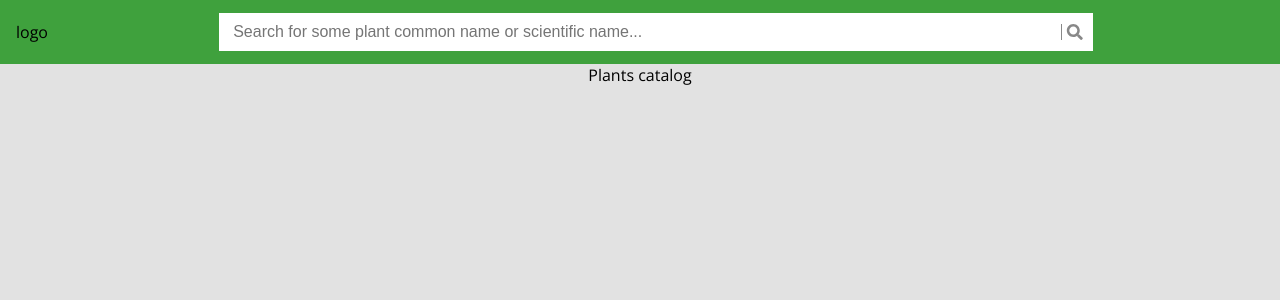
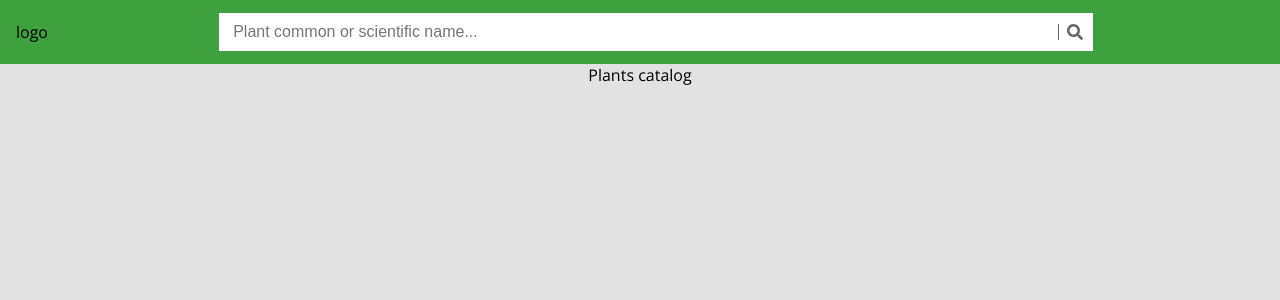
Before and after one commit to Nadaleti/plant-catalog, a React (Create React App) app: page / in a window 1280 px wide. Shown: the top 300 px of the page. Built offline with nearby package versions, Linux system fonts and the light colour scheme.

Commit message:
PC-2 Fixing style when searchbar is on focus

```diff
--- a/src/components/Searchbar/Searchbar.js
+++ b/src/components/Searchbar/Searchbar.js
@@ -10,7 +10,7 @@ const searchbar = (props) => {
     <div className={classes.Searchbar}>
       <input type="text"
         onFocus={props.focused} onBlur={props.blur}
-        placeholder="Search for some plant common name or scientific name..." />
+        placeholder="Plant common or scientific name..." />
       <FontAwesomeIcon icon={faSearch} className={classes.SearchIcon} />
     </div>
   )
--- a/src/components/Searchbar/Searchbar.module.scss
+++ b/src/components/Searchbar/Searchbar.module.scss
@@ -1,4 +1,5 @@
 @import '../../styles/colors';
+@import '../../styles/media';
 
 .Searchbar {
   display: flex;
@@ -17,13 +18,21 @@
     border-color: transparent;
     color: $faded-text;
     font-size: 1rem;
+    outline: none;
+
+    @include extra-small-devices {
+      &:focus + .SearchIcon {
+        font-size: 1.3rem;
+      }
+    }
+
   }
 
   .SearchIcon {
-    padding-left: .3rem;
-    margin-left: .3rem;
-    border-left: $faded-text solid 1px;
-    color: $faded-text;
+    padding-left: .5rem;
+    margin-left: .5rem;
+    border-left: $dark-grey solid 1px;
+    color: $dark-grey;
     cursor: pointer;
     font-size: 1rem;
   }
--- a/src/components/Toolbar/Toolbar.js
+++ b/src/components/Toolbar/Toolbar.js
@@ -21,7 +21,7 @@ class Toolbar extends Component {
     let toolbarClasses = [classes.Toolbar];
 
     if (this.state.searchbarFocused) {
-      toolbarClasses.push(classes.SearchbarFocus);
+      toolbarClasses.push(classes.SearchbarActive);
     }
 
     return (
--- a/src/components/Toolbar/Toolbar.module.scss
+++ b/src/components/Toolbar/Toolbar.module.scss
@@ -1,4 +1,5 @@
 @import '../../styles/colors';
+@import '../../styles/media';
 
 .Toolbar {
   width: 100%;
@@ -9,14 +10,16 @@
   background-color: $default-green;
   padding: 0 1rem;
   box-sizing: border-box;
+  box-shadow: none;
+  transition: box-shadow .3s;
 
-  .Logo {
+  >.Logo {
     display: flex;
     margin-right: auto;
     transition: all .3s;
   }
 
-  .Searchbar {
+  >.Searchbar {
     display: flex;
     align-items: center;
     width: 70%;
@@ -25,16 +28,28 @@
     transition: all .3s;
   }
 
-  &.SearchbarFocus {
+  @include extra-small-devices {
     padding: 0;
+    position: relative;
 
-    .Logo {
-      display: none;
+    >.Logo {
+      position: absolute;
+      left: 1rem;
     }
 
-    .Searchbar {
-      width: 100%;
-      height: 100%;
+    >.Searchbar {
+      position: absolute;
+      left: 4rem;
+    }
+
+    &.SearchbarActive {
+      box-shadow: 0px 3px 5px 2px rgba(0,0,0,.2);
+
+      .Searchbar {
+        left: 0;
+        width: 100%;
+        height: 100%;
+      }
     }
   }
 }
--- a/src/index.scss
+++ b/src/index.scss
@@ -1,5 +1,3 @@
-@import './styles/colors';
-
 body {
   margin: 0;
   font-family: 'Open Sans', sans-serif;
--- a/src/styles/_colors.scss
+++ b/src/styles/_colors.scss
@@ -1,3 +1,4 @@
 $default-green: #3fa13d;
 $background-grey: #e2e2e2;
 $faded-text: #888;
+$dark-grey: #666;
--- /dev/null
+++ b/src/styles/_media.scss
@@ -0,0 +1,34 @@
+/* Extra small devices (phones, 600px and down) */
+@mixin extra-small-devices() {
+  @media only screen and (max-width: 600px) {
+    @content
+  }
+};
+
+/* Small devices (portrait tablets and large phones, 600px and up) */
+@mixin small-devices() {
+  @media only screen and (min-width: 600px) {
+    @content
+  }
+};
+
+/* Medium devices (landscape tablets, 768px and up) */
+@mixin medium-devices() {
+@media only screen and (min-width: 768px) {
+    @content
+  }
+};
+
+/* Large devices (laptops/desktops, 992px and up) */
+@mixin large-devices() {
+  @media only screen and (min-width: 992px) {
+    @content
+  }
+};
+
+/* Extra large devices (large laptops and desktops, 1200px and up) */
+@mixin extra-large-devices() {
+  @media only screen and (min-width: 1200px) {
+    @content
+  }
+};
```
